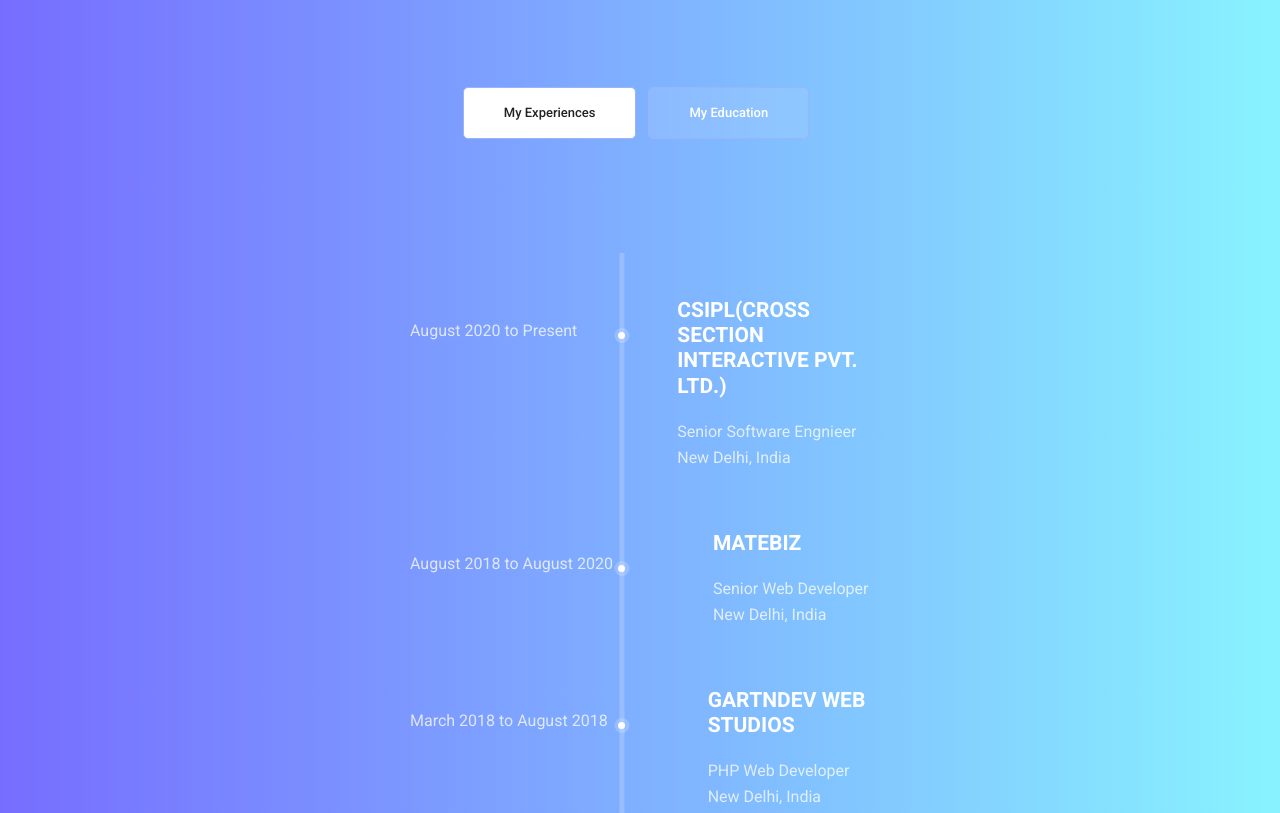
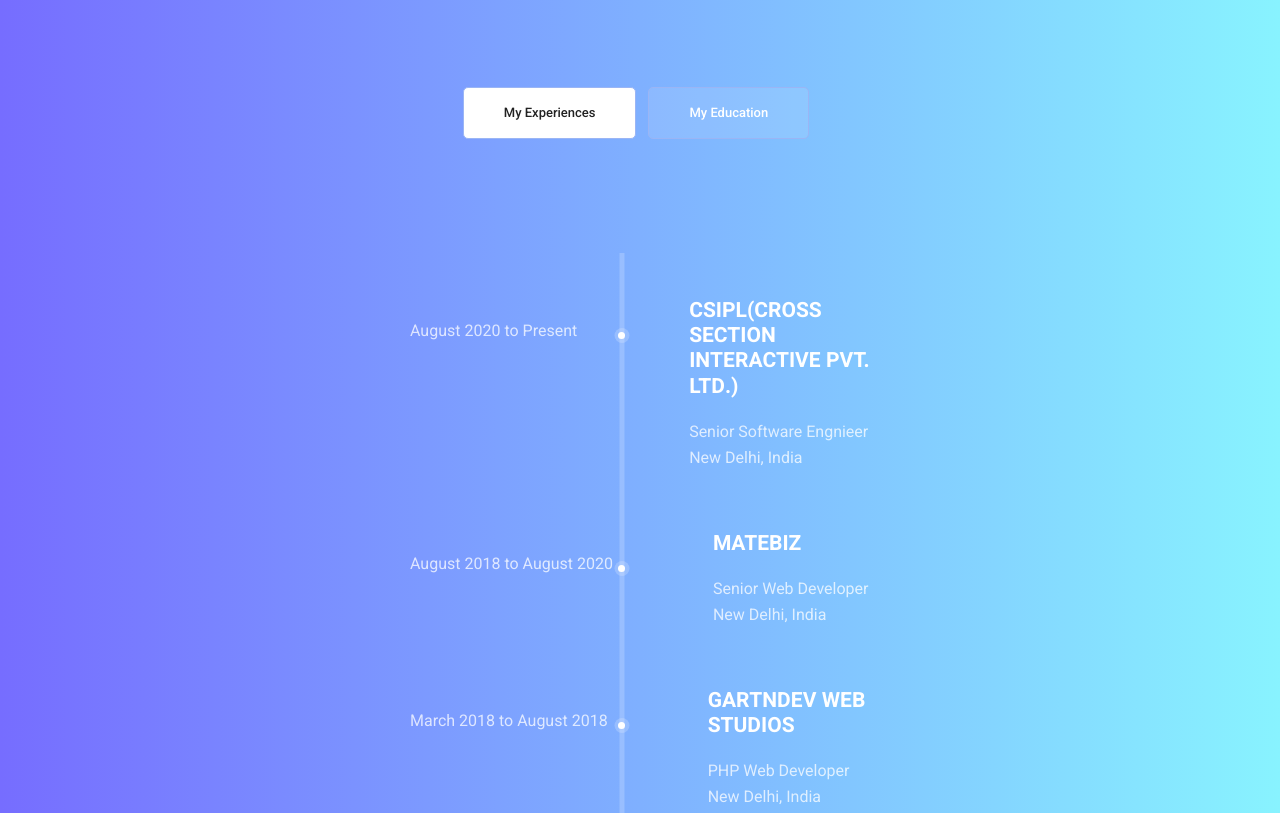
Before and after one commit to gurubhajansingh/gurubhajansingh.github.io, a plain HTML site: page index.html in a window 1280 px wide. Shown: the part 1594-2407 px from the top of the page. Drawn offline with Linux system fonts and the light colour scheme.

Commit message:
Initial Commit

```diff
--- a/index.html
+++ b/index.html
@@ -212,7 +212,7 @@
 									<span></span>
 									<div class="media">
 										<div class="d-flex">
-											<p>August 2020 to Present</p>
+											<p>August 2020 to Present&nbsp;&nbsp;&nbsp;</p>
 										</div>
 										<div class="media-body">
 											<h4>CSIPL(Cross Section Interactive pvt. ltd.)</h4>
@@ -264,7 +264,7 @@
 									<span></span>
 									<div class="media">
 										<div class="d-flex">
-											<p>March 2017 to present</p>
+											<p>June 2019&nbsp;&nbsp;&nbsp;&nbsp;&nbsp;&nbsp;&nbsp;&nbsp;&nbsp;</p>
 										</div>
 										<div class="media-body">
 											<h4>MCA (Master of Computer Application)</h4>
@@ -276,7 +276,7 @@
 									<span></span>
 									<div class="media">
 										<div class="d-flex">
-											<p>June 2016</p>
+											<p>June 2016&nbsp;&nbsp;&nbsp;&nbsp;&nbsp;&nbsp;&nbsp;&nbsp;&nbsp;</p>
 										</div>
 										<div class="media-body">
 											<h4>BCA (Bachelor of Computer Application)</h4>
```
